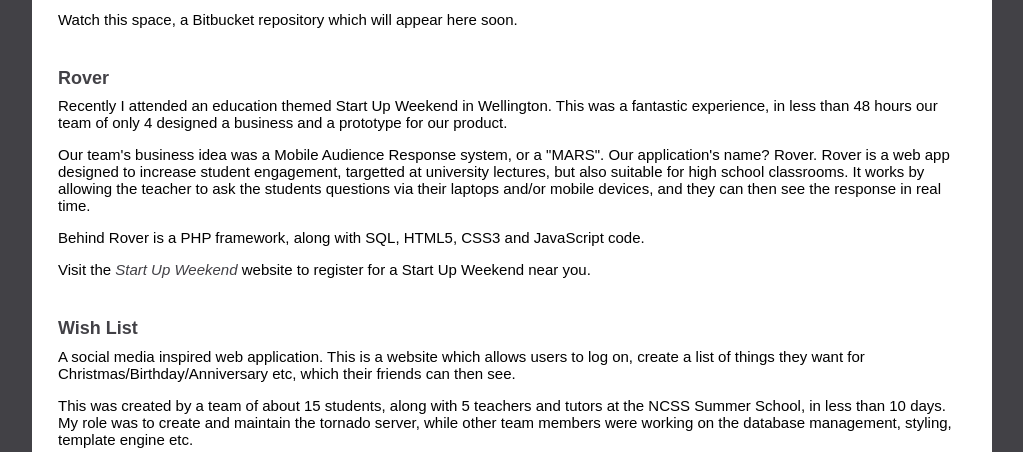
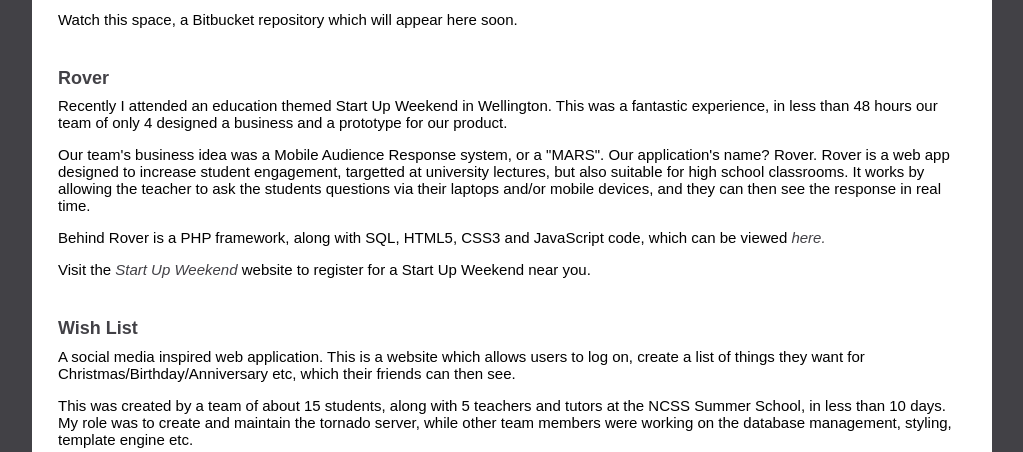
Before and after one commit to hayleycodes/personal-website, a Flask app: page /projects in a window 1280 px wide. Shown: the part 758-1210 px from the top of the page, without its empty margins (128-1151 px from the left). Run offline with Flask 2, Linux system fonts and the light colour scheme; some libraries are stand-ins or nearby versions.

Commit message:
added link to repos for Rover

```diff
--- a/templates/projects.html
+++ b/templates/projects.html
@@ -60,7 +60,7 @@
             Our team's business idea was a Mobile Audience Response system, or a "MARS". Our application's name? Rover. Rover is a web app designed to increase student engagement, targetted at university lectures, but also suitable for high school classrooms. It works by allowing the teacher to ask the students questions via their laptops and/or mobile devices, and they can then see the response in real time.
         </p>
         <p>
-            Behind Rover is a PHP framework, along with SQL, HTML5, CSS3 and JavaScript code.
+            Behind Rover is a PHP framework, along with SQL, HTML5, CSS3 and JavaScript code, which can be viewed <a href="https://hayley_van_waas@bitbucket.org/tanyagray/engageme.git">here.</a>
         </p>
         <p>
             Visit the <a href="http://startupweekend.org/">Start Up Weekend</a> website to register for a Start Up Weekend near you.
```
